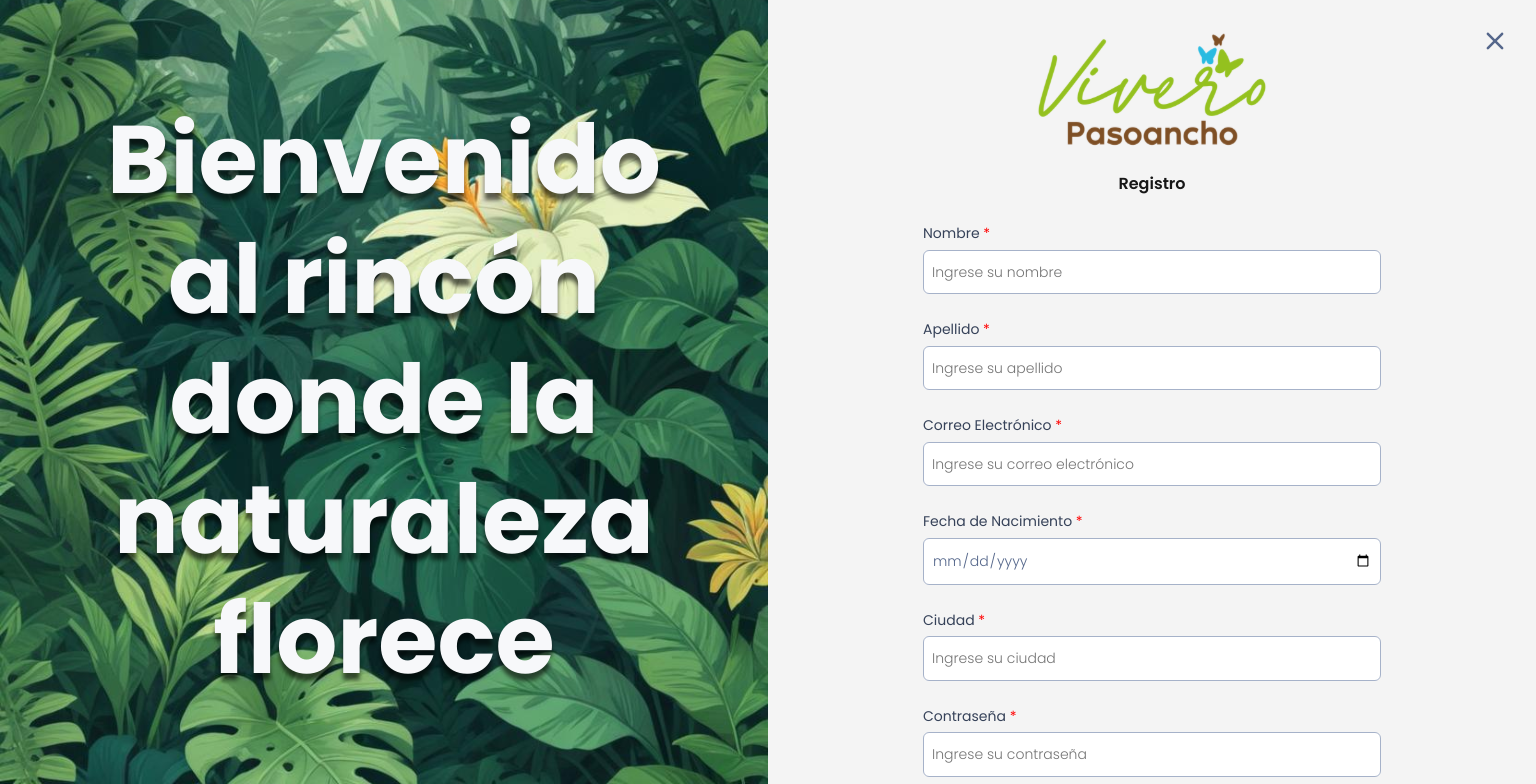
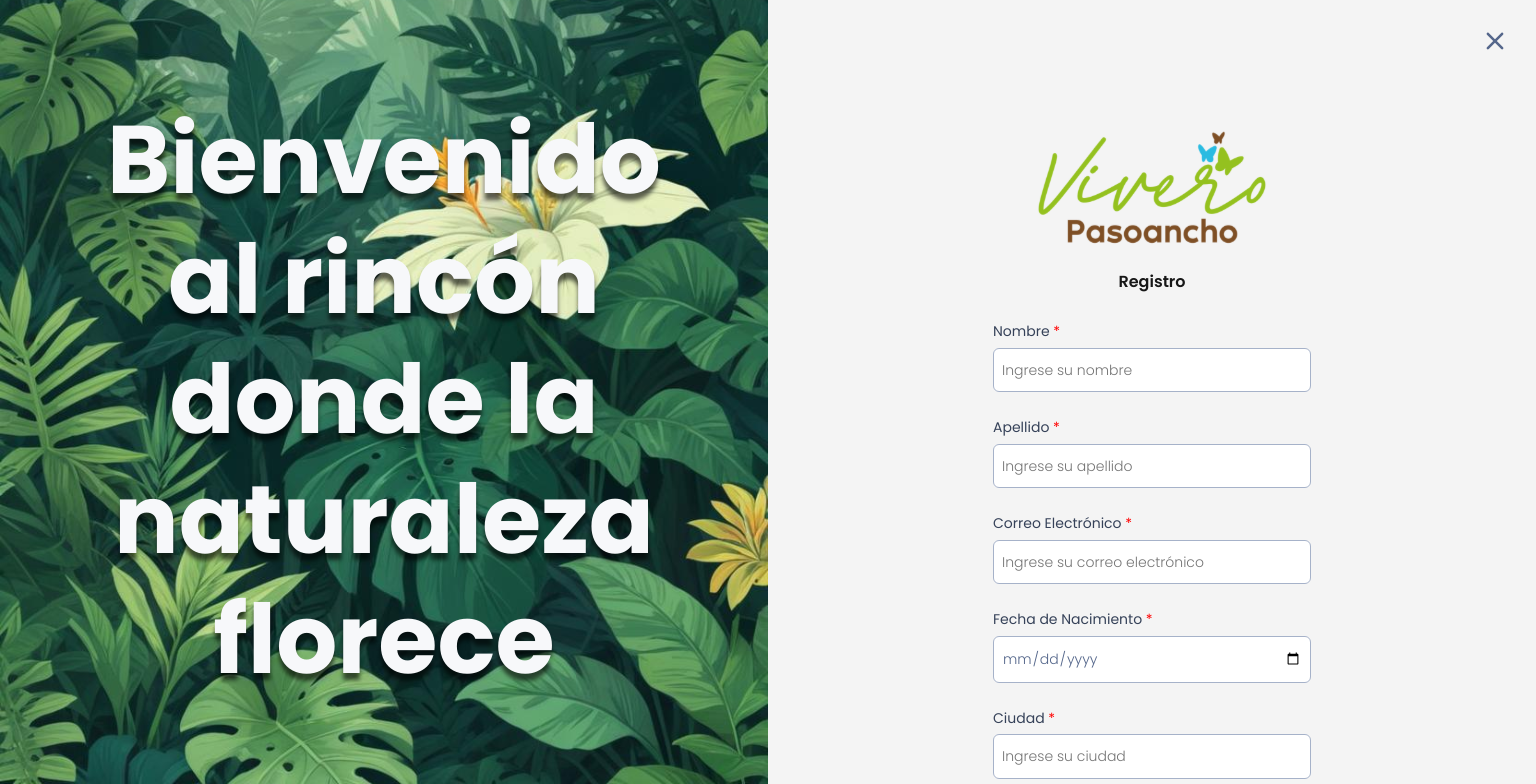
Before and after one commit to mcamilacm/gardenshop-web, a Next.js app: page /register in a window 1536 px wide. Shown: the top 784 px of the page. Built offline with nearby package versions, Linux system fonts and the light colour scheme.

Commit message:
rehister tablet responsive adjusment

```diff
--- a/src/app/login/login.module.css
+++ b/src/app/login/login.module.css
@@ -80,7 +80,7 @@
     margin-top: 86px;
     @media (min-width: 1440px) {
 
-        margin-top: 111 px;
+        margin-top: 111px;
 
     }
 }
@@ -132,7 +132,7 @@
         align-items: center;
         justify-content: center;
         padding-right: 192px;
-
+        padding-left: 192px;
 
 
             }
--- a/src/app/register/register.module.css
+++ b/src/app/register/register.module.css
@@ -9,7 +9,7 @@
 {
     display: none;
 
-    @media (min-width: 768px) {
+    @media (min-width: 1440px) {
        display:block ;
   position: relative;
   width: 50%;
@@ -62,7 +62,7 @@
     width: 100%;
 
 
-    @media (min-width: 768px) {
+    @media (min-width: 1440px) {
         width: 50%;
         overflow: auto;
 
@@ -78,9 +78,9 @@
     justify-content: center;
     align-items: center;
     margin-top: 13px;
-    @media (min-width: 768px) {
+    @media (min-width: 1440px) {
 
-        margin-top: 13 px;
+        margin-top: 111px;
 
     }
 }
@@ -89,7 +89,7 @@
 
     width: 148px;
 
-    @media (min-width: 768px) {
+    @media (min-width: 1440px) {
 
         width: 264px;
         height: 151px;
@@ -111,7 +111,7 @@
 margin-top:29.41px;
 margin-right:29.41px;
 
-@media (min-width: 768px) {
+@media (min-width: 1440px) {
 
     width: 18.68px;
 height: 18.68px;
@@ -138,7 +138,17 @@
 
 .form_items
 {
-    @media (min-width: 768px) {
+
+    @media (min-width: 744px) {
+
+        padding-right: 192px;
+        padding-left: 192px;
+
+
+            }
+
+
+    @media (min-width: 1440px) {
 display: flex;
 align-items: center;
 justify-content: center;
@@ -152,7 +162,7 @@
     padding-right: 33px;
     padding-left: 33px;
 
-    @media (min-width: 768px) {
+    @media (min-width: 1440px) {
 
     max-width: 524px;
     width: 100%;
@@ -286,7 +296,7 @@
 margin-top: 35px;
 margin-bottom: 72px;
 
-@media (min-width: 768px) {
+@media (min-width: 1440px) {
     margin-top: 24px;
     margin-bottom: 53px;
 
@@ -323,7 +333,7 @@
 .name_last
 {
 
-    @media (min-width: 768px) {
+    @media (min-width: 1440px) {
     display: flex;
     width: 100%;
     gap: 8px;
```
